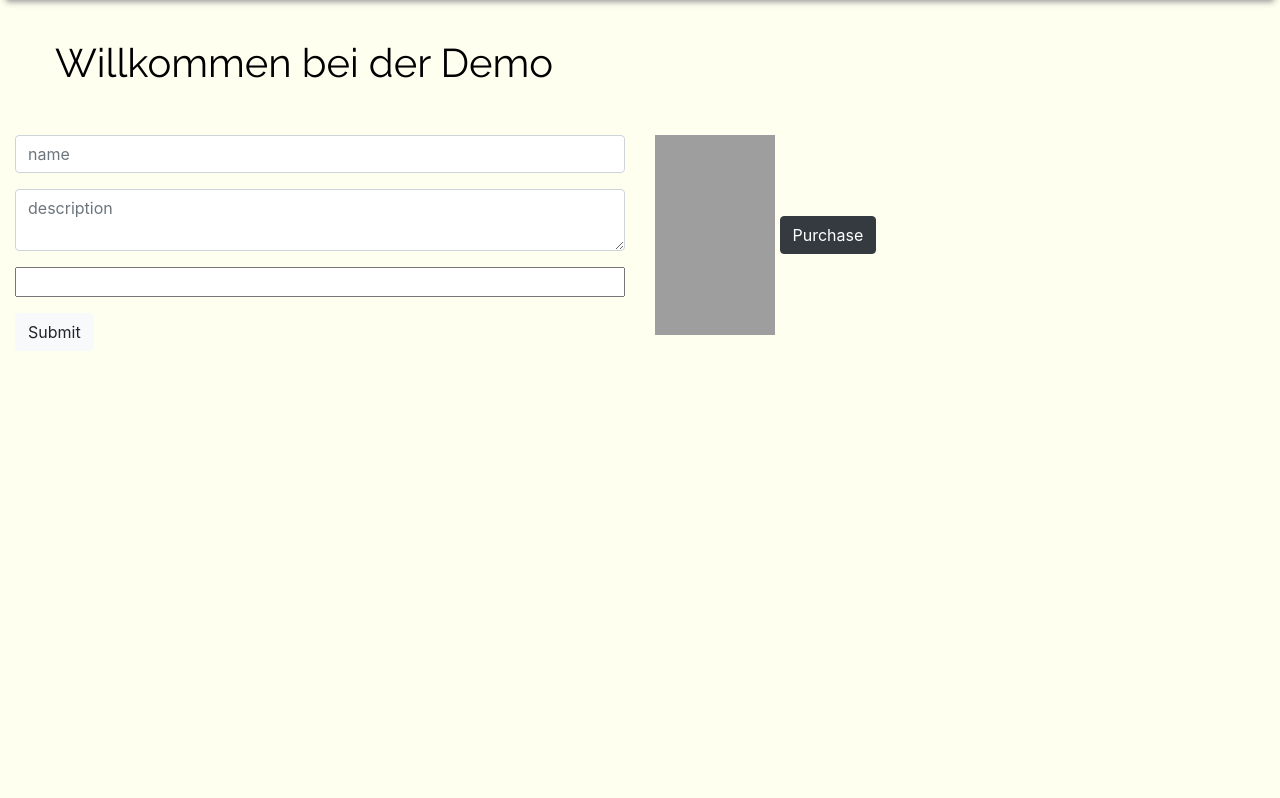
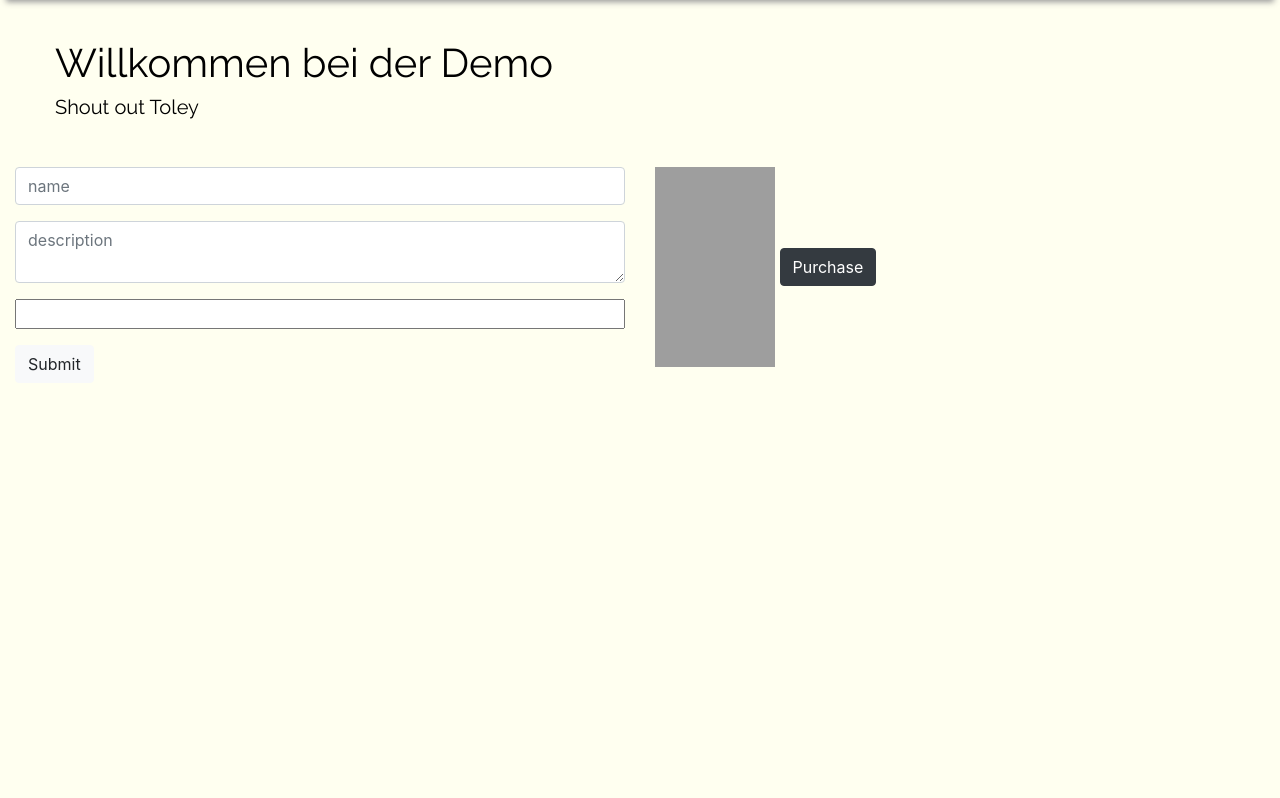
Before and after one commit to johndpope/art_dapp, a Python web app: template client/templates/demo/demo.html in a window 1280 px wide. Shown: the part 61-859 px from the top of the page. Run offline with Jinja, Linux system fonts and the light colour scheme; the template is opened without the code that fills it: most values are stand-ins (such as "Sample title", 1, 10 or a date in 2020); form fields are guessed from the names that the template uses; grey boxes are pictures that could not be loaded.

Commit message:
funnies for making developing funner

```diff
--- a/client/templates/demo/demo.html
+++ b/client/templates/demo/demo.html
@@ -5,7 +5,8 @@
 <div class='container-fluid slide1'>
     <div class='row'>
         <div class='col-12'>
-            <h1 class='modern-black' style="padding:40px"> Willkommen bei der Demo </h1>
+            <h1 class='modern-black' style="padding:40px 40px 0px"> Willkommen bei der Demo </h1>
+            <h5 class='modern-black' style="padding:0px 40px 40px"> Shout out Toley </h5>
         </div>
     </div>
     <div class='row'>
```
